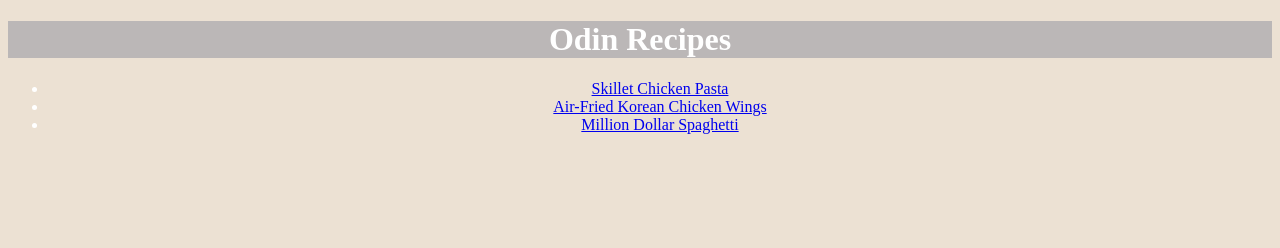
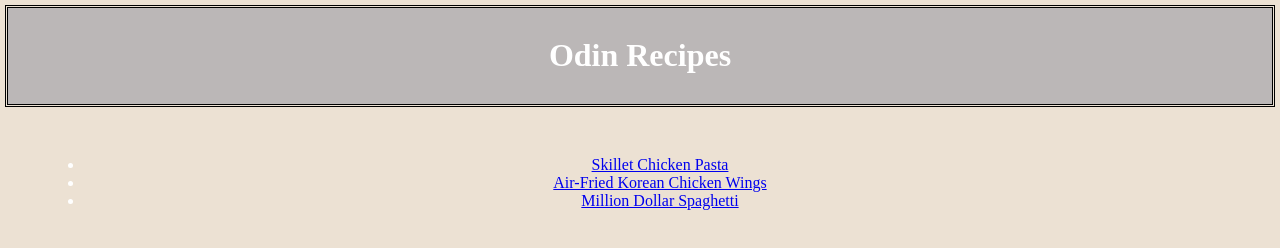
Before and after one commit to tcf2j/odin-recipes, a plain HTML site: page index.html in a window 1280 px wide. Drawn offline with Linux system fonts and the light colour scheme.

Commit message:
Added padding and border style to index.html

```diff
--- a/styles/styles.css
+++ b/styles/styles.css
@@ -11,7 +11,17 @@
 
  #title{
     background-color: rgb(187, 183, 183);
+    padding: 8px;
+    outline-style: double;
+    outline-color: black;
  }
+
+ #links{
+   padding: 16px;
+   margin: 20px;
+ }
+
+
 
  .name {
     text-align: center;
```
